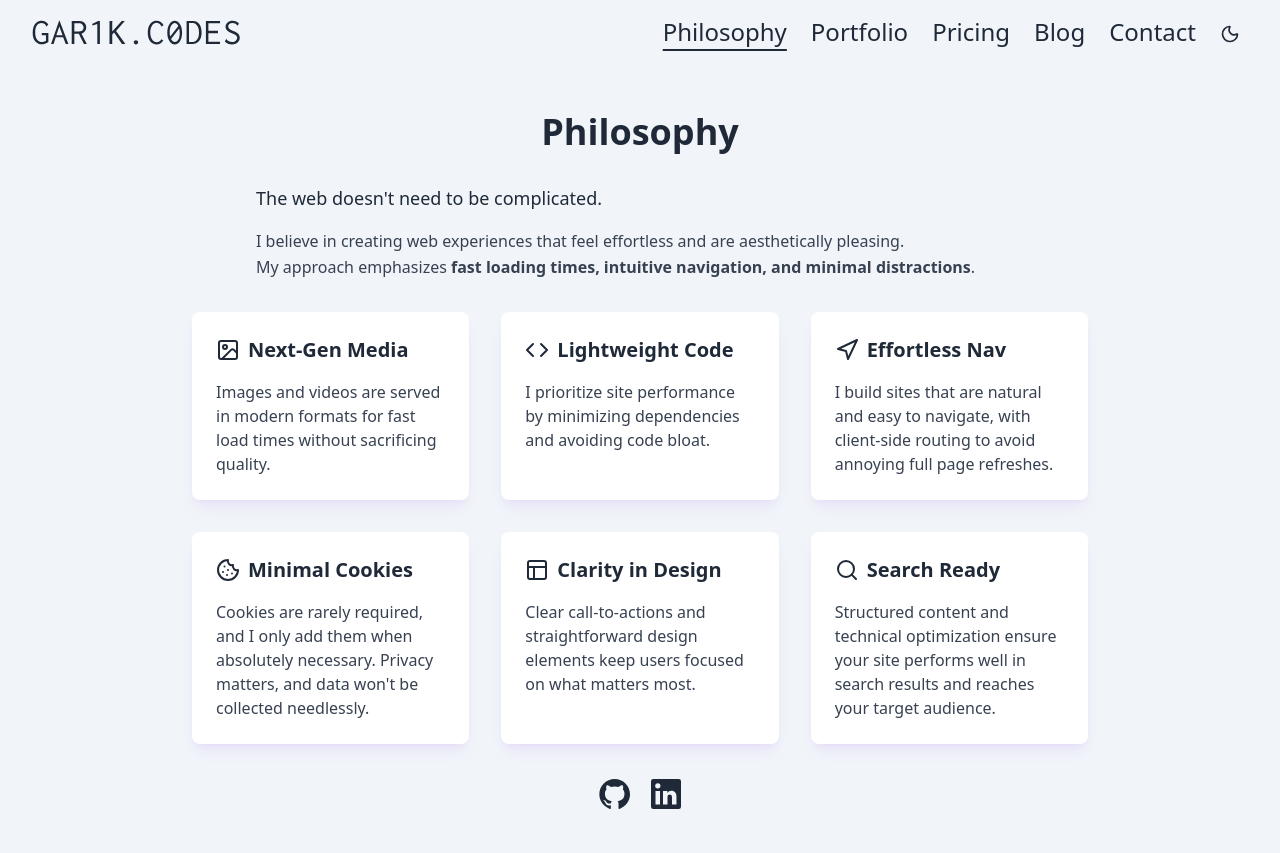
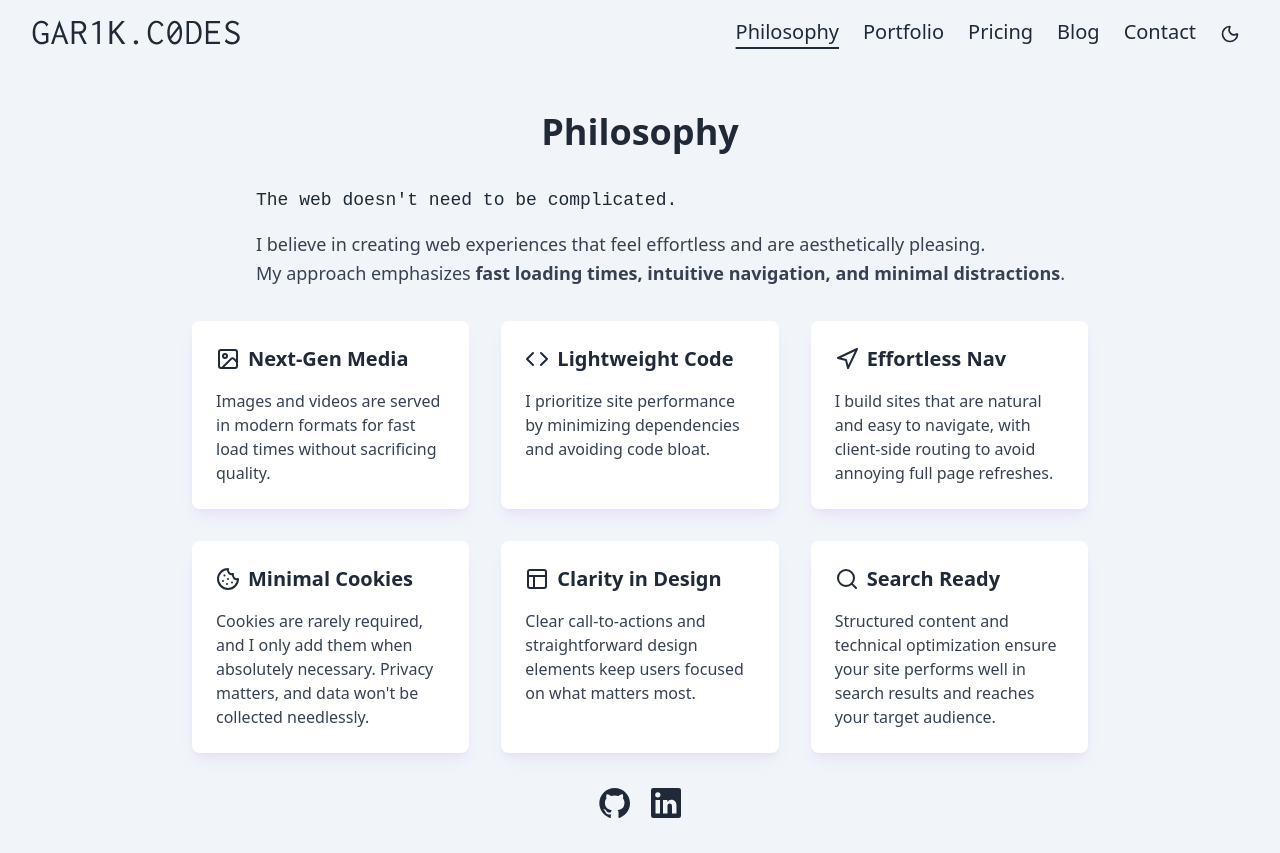
Before and after one commit to garikAsplund/garik, a SvelteKit app: page /philosophy in a window 1280 px wide. Built offline with nearby package versions, Linux system fonts and the light colour scheme.

Commit message:
readability take 2

```diff
--- a/src/lib/NavItems.svelte
+++ b/src/lib/NavItems.svelte
@@ -7,7 +7,7 @@
 	}
 </script>
 
-<ul class="flex flex-col items-center gap-6 text-2xl md:flex-row md:items-end md:justify-end w-full">
+<ul class="flex flex-col items-center gap-6 text-2xl md:text-xl md:flex-row md:items-end md:justify-end w-full">
 	<li class="w-full md:w-fit">
 		<a
 			href="/philosophy"
--- a/src/routes/blog/+page.svelte
+++ b/src/routes/blog/+page.svelte
@@ -8,10 +8,10 @@
 
 <section class="flex w-full flex-col items-center space-y-8 px-8 pt-12 md:px-16">
 	<h1 class="text-4xl font-semibold">Blog</h1>
-	<ul class="space-y-4 -translate-x-8">
+	<ul class="space-y-4 md:-translate-x-4">
 		{#each data.posts as post}
 			<li>
-				<h2 class="text-lg font-semibold">
+				<h2 class="text-xl font-semibold">
 					<a class="hover:underline hover:underline-offset-4" href={post.path}>
 						{post.meta.title}
 					</a>
--- a/src/routes/blog/[slug]/+page.svelte
+++ b/src/routes/blog/[slug]/+page.svelte
@@ -65,3 +65,10 @@
 		{/if}
 	</div>
 </article>
+
+<style>
+	img {
+	  display: block;
+	  margin: 0 auto;
+	}
+  </style>
--- a/src/routes/philosophy/+page.svelte
+++ b/src/routes/philosophy/+page.svelte
@@ -48,8 +48,8 @@
 	<h1 class="text-4xl font-semibold">Philosophy</h1>
 	<article class=" text-left">
 		<div class="md:pl-16">
-			<p class="pb-4 text-lg">The web doesn't need to be complicated.</p>
-			<p class="pb-8 text-base leading-relaxed text-gray-700">
+			<p class="pb-4 text-lg"><code class="code lg:text-lg">The web doesn't need to be complicated.</code></p>
+			<p class="pb-8 text-lg leading-relaxed text-gray-700">
 				I believe in creating web experiences that feel effortless and are aesthetically pleasing.<br
 				/>
 				My approach emphasizes
```
